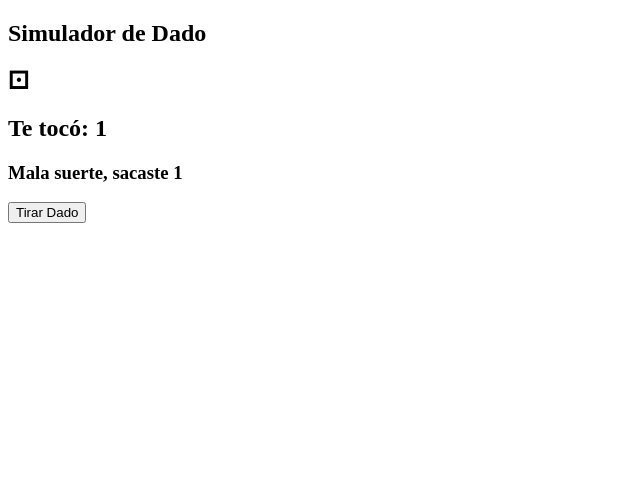
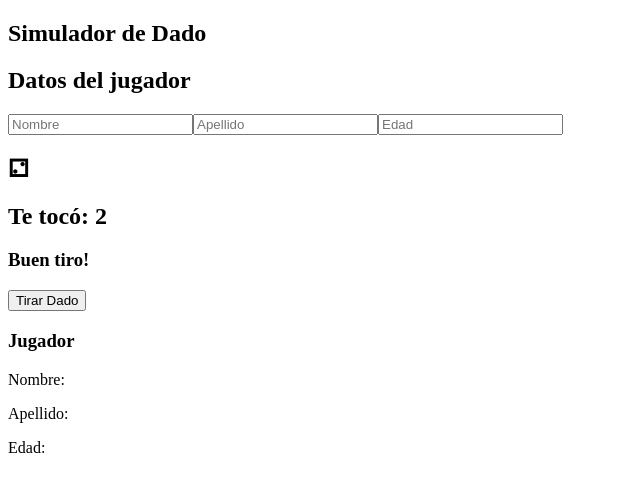
Before and after one commit to WSky6/fpwProyecto04ReactGrupo07, a React (Vite) app: page / in a window 1280 px wide. Both pictures are taken after a click on the button "Tirar Dado". Shown: the top 492 px of the page, without its empty margins (0-640 px from the left). Built offline with nearby package versions, Linux system fonts and the light colour scheme.

Commit message:
Agrego formulario de jugador y DIA (punto 2)

```diff
--- a/src/App.jsx
+++ b/src/App.jsx
@@ -1,4 +1,5 @@
 import { useState } from 'react'
+import Formulario from './components/Formulario.jsx'
 //⚀ ⚁ ⚂ ⚃ ⚄ ⚅
 
 const completo = {
@@ -9,22 +10,39 @@ const completo = {
 
 function App() {
   const [valor, setValor] = useState(0)
+  const [datos, setDatos] = useState({ nombre: '', apellido: '', edad: '' })
+  const [jugador, setJugador] = useState(null)
+
+  const lanzarDado = () => {
+    setValor(Math.floor(Math.random() * 6))
+    setJugador(datos)
+  }
+
   return (
     <>
       <section id="Contenedor">
         <h1>Simulador de Dado</h1>
+        <Formulario datos={datos} setDatos={setDatos} />
         <h1>{completo.dados[valor]}</h1>
         <h2>Te tocó: {completo.numeros[valor]}</h2>
         {valor >= 1 && valor <= 4 ? (
           <h3>{completo.textos[1]}</h3>
-        ): null}
+        ) : null}
         {valor === 0 ? (
           <h3>{completo.textos[0]}</h3>
-        ): null}
+        ) : null}
         {valor === 5 ? (
           <h3>{completo.textos[2]}</h3>
-        ): null}
-        <button onClick={() => setValor(Math.floor(Math.random() * 6))}>Tirar Dado</button>
+        ) : null}
+        <button onClick={lanzarDado}>Tirar Dado</button>
+        {jugador ? (
+          <div className="jugador">
+            <h3>Jugador</h3>
+            <p>Nombre: {jugador.nombre}</p>
+            <p>Apellido: {jugador.apellido}</p>
+            <p>Edad: {jugador.edad}</p>
+          </div>
+        ) : null}
       </section>
     </>
   )
--- a/src/components/Formulario.jsx
+++ b/src/components/Formulario.jsx
@@ -1,5 +1,34 @@
-const Fromulario = () =>{
+const Formulario = ({ datos, setDatos }) => {
+  const manejarCambio = (e) => {
+    setDatos({ ...datos, [e.target.name]: e.target.value })
+  }
 
+  return (
+    <div className="formulario">
+      <h2>Datos del jugador</h2>
+      <input
+        type="text"
+        name="nombre"
+        placeholder="Nombre"
+        value={datos.nombre}
+        onChange={manejarCambio}
+      />
+      <input
+        type="text"
+        name="apellido"
+        placeholder="Apellido"
+        value={datos.apellido}
+        onChange={manejarCambio}
+      />
+      <input
+        type="number"
+        name="edad"
+        placeholder="Edad"
+        value={datos.edad}
+        onChange={manejarCambio}
+      />
+    </div>
+  )
 }
 
 export default Formulario;
```
Also changed, not shown: 1 other file (tests, documents, lock files or other folders).
